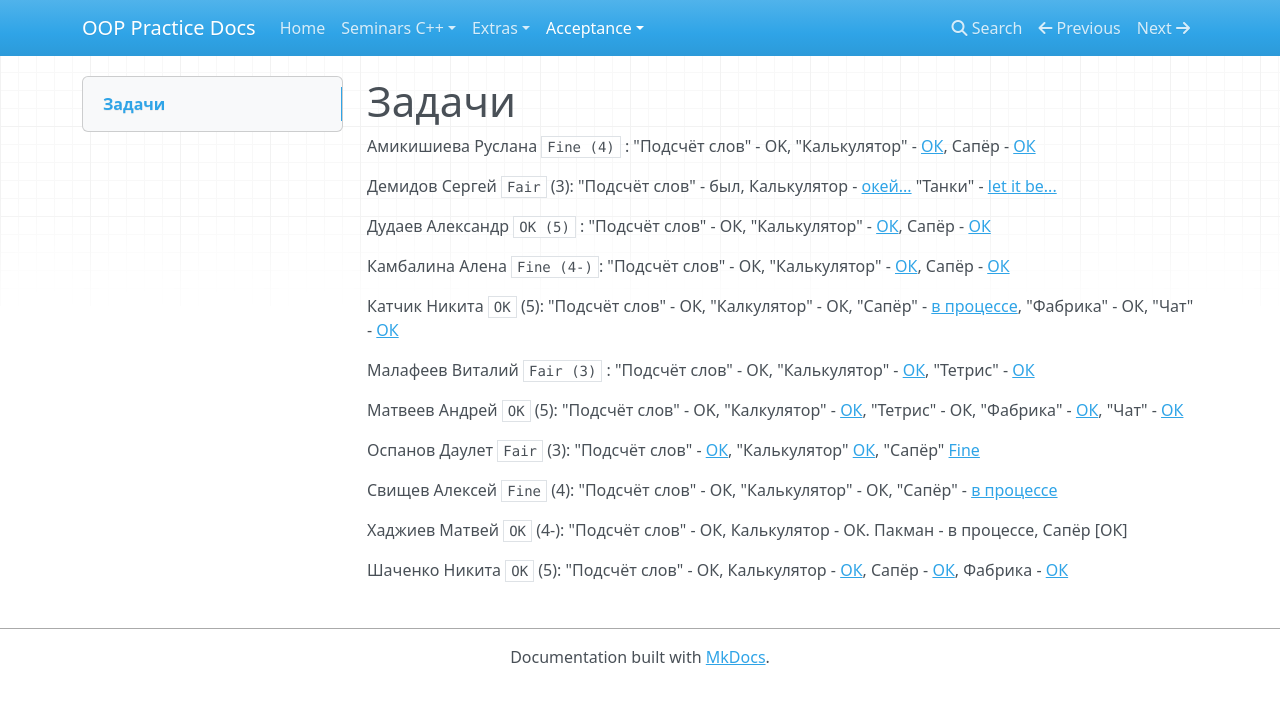
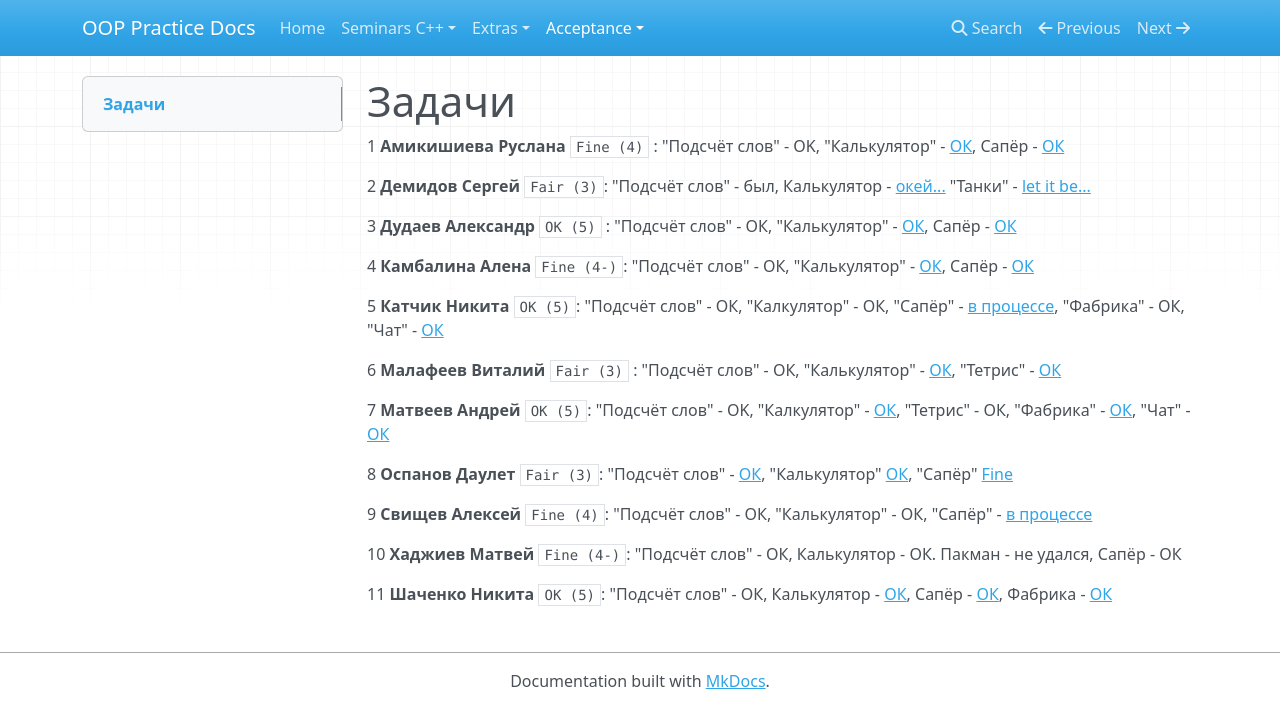
Before and after one commit to avoronkov/oop, an MkDocs documentation site: the page built from docs/java-acceptance.md, in a window 1280 px wide. Shown: the top 728 px of the page. Built offline with MkDocs 1.6.1, drawn with Linux system fonts in a browser that asks for light colours; nearby versions of some CDN libraries; old or Windows-style settings are respelled for this version of MkDocs.

Commit message:
formatting

```diff
--- a/docs/java-acceptance.md
+++ b/docs/java-acceptance.md
@@ -1,23 +1,23 @@
 # Задачи
 
-Амикишиева Руслана `Fine (4)` : "Подсчёт слов" - OK, "Калькулятор" - [ОК](java_task2_results/amikishieva_task2), Сапёр - [ОК](java_task3/amikishieva)
+1 **Амикишиева Руслана** `Fine (4)` : "Подсчёт слов" - OK, "Калькулятор" - [ОК](java_task2_results/amikishieva_task2), Сапёр - [ОК](java_task3/amikishieva)
 
-Демидов Сергей `Fair` (3): "Подсчёт слов" - был, Калькулятор - [окей...](java_task2/demidov)  "Танки" - [let it be...](java_task3/demidov)
+2 **Демидов Сергей** `Fair (3)`: "Подсчёт слов" - был, Калькулятор - [окей...](java_task2/demidov)  "Танки" - [let it be...](java_task3/demidov)
 
-Дудаев Александр `OK (5)` : "Подсчёт слов" - ОК, "Калькулятор" - [ОК](java_task2_results/dudaev_task2), Сапёр - [ОК](java_task3/dudaev)
+3 **Дудаев Александр** `OK (5)` : "Подсчёт слов" - ОК, "Калькулятор" - [ОК](java_task2_results/dudaev_task2), Сапёр - [ОК](java_task3/dudaev)
 
-Камбалина Алена `Fine (4-)`: "Подсчёт слов" - ОК, "Калькулятор" - [ОК](java_task2_results/kambalina_task2), Сапёр - [ОК](java_task3/kambalina)
+4 **Камбалина Алена** `Fine (4-)`: "Подсчёт слов" - ОК, "Калькулятор" - [ОК](java_task2_results/kambalina_task2), Сапёр - [ОК](java_task3/kambalina)
 
-Катчик Никита `ОК` (5): "Подсчёт слов" - ОК, "Калкулятор" - ОК, "Сапёр" - [в процессе](java_task3/katchik), "Фабрика" - ОК, "Чат" - [ОК](java_task5/katchik)
+5 **Катчик Никита** `ОК (5)`: "Подсчёт слов" - ОК, "Калкулятор" - ОК, "Сапёр" - [в процессе](java_task3/katchik), "Фабрика" - ОК, "Чат" - [ОК](java_task5/katchik)
 
-Малафеев Виталий `Fair (3)` : "Подсчёт слов" - ОК, "Калькулятор" - [ОК](java_task2_results/malafeev_task2), "Тетрис" - [ОК](java_task3/malafeev)
+6 **Малафеев Виталий** `Fair (3)` : "Подсчёт слов" - ОК, "Калькулятор" - [ОК](java_task2_results/malafeev_task2), "Тетрис" - [ОК](java_task3/malafeev)
 
-Матвеев Андрей `OK` (5): "Подсчёт слов" - OK, "Калкулятор" - [ОК](java_task2_results/matveev_task2), "Тетрис" - ОК, "Фабрика" - [ОК](java_task4/matveev), "Чат" - [ОК](java_task5/matveev)
+7 **Матвеев Андрей** `OK (5)`: "Подсчёт слов" - OK, "Калкулятор" - [ОК](java_task2_results/matveev_task2), "Тетрис" - ОК, "Фабрика" - [ОК](java_task4/matveev), "Чат" - [ОК](java_task5/matveev)
 
-Оспанов Даулет `Fair` (3): "Подсчёт слов" - [ОК](java_task1/ospanov), "Калькулятор" [ОК](java_task2_results/ospanov), "Сапёр" [Fine](java_task3/ospanov)
+8 **Оспанов Даулет** `Fair (3)`: "Подсчёт слов" - [ОК](java_task1/ospanov), "Калькулятор" [ОК](java_task2_results/ospanov), "Сапёр" [Fine](java_task3/ospanov)
 
-Свищев Алексей `Fine` (4): "Подсчёт слов" - ОК, "Калькулятор" - ОК, "Сапёр" - [в процессе](java_task3/svischev)
+9 **Свищев Алексей** `Fine (4)`: "Подсчёт слов" - ОК, "Калькулятор" - ОК, "Сапёр" - [в процессе](java_task3/svischev)
 
-Хаджиев Матвей `ОК` (4-): "Подсчёт слов" - ОК, Калькулятор - ОК. Пакман - в процессе, Сапёр [ОК]
+10 **Хаджиев Матвей** `Fine (4-)`: "Подсчёт слов" - ОК, Калькулятор - ОК. Пакман - не удался, Сапёр - ОК
 
-Шаченко Никита `ОК` (5): "Подсчёт слов" - ОК, Калькулятор - [ОК](java_task3_results/shachenko_task2), Сапёр - [ОК](java_task3/shachenko), Фабрика - [ОК](java_task4/shachenko.md)
+11 **Шаченко Никита** `ОК (5)`: "Подсчёт слов" - ОК, Калькулятор - [ОК](java_task3_results/shachenko_task2), Сапёр - [ОК](java_task3/shachenko), Фабрика - [ОК](java_task4/shachenko.md)
```
